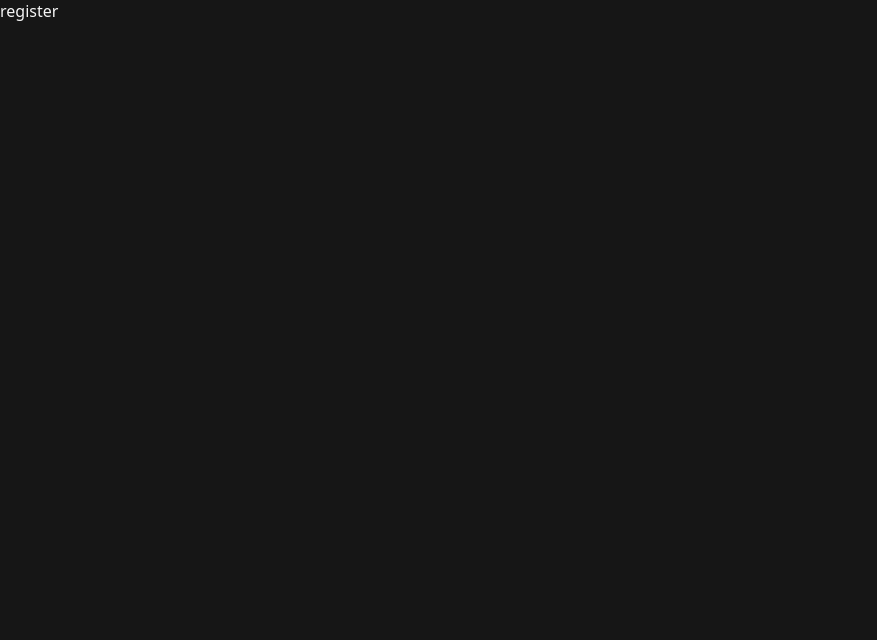
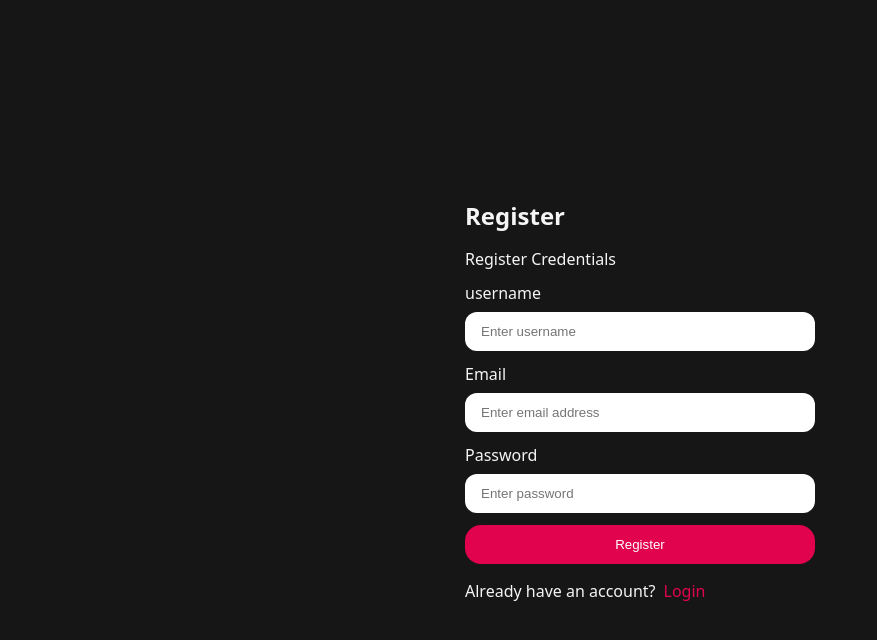
Before and after one commit to abhas-paul/hireon, a React app in the folder frontend/: page /register in a window 1280 px wide. Shown: the top 640 px of the page, without its empty margins (0-877 px from the left). Built offline with nearby package versions, Linux system fonts and the light colour scheme; the HTML template or start-up script is replaced by a standard one.

Commit message:
feat: enhance authentication pages with registration form and navigation links

```diff
--- a/frontend/src/features/auth/auth.form.scss
+++ b/frontend/src/features/auth/auth.form.scss
@@ -34,4 +34,10 @@
             border-radius: 0.75rem;
         }
     }
+
+    a{
+        color: #e1034d;
+        text-decoration: none;
+        padding-left: 8px;
+    }
 }
--- a/frontend/src/features/auth/pages/Login.jsx
+++ b/frontend/src/features/auth/pages/Login.jsx
@@ -1,3 +1,4 @@
+import { Link } from 'react-router';
 import '../auth.form.scss';
 
 function Login() {
@@ -28,6 +29,12 @@
                     <button type="submit" className="button primary-button">Login</button>
 
                 </form>
+
+                <p>Dont have an account?
+                    <Link to={"/register"}>
+                        Register
+                    </Link>
+                </p>
             </section>
         </main>
     );
--- a/frontend/src/features/auth/pages/Register.jsx
+++ b/frontend/src/features/auth/pages/Register.jsx
@@ -1,10 +1,48 @@
-import React from 'react'
+import { useNavigate, Link } from "react-router";
 
 function Register() {
+
+  const navigate = useNavigate();
+
+  const handleSubmit = (e) => {
+    e.preventDefault()
+  }
+
   return (
-    <div>
-      register
-    </div>
+    <main>
+      <section className="form-container">
+        <h1>Register</h1>
+
+        <form onSubmit={handleSubmit}>
+
+          <legend className="sr-only">Register Credentials</legend>
+
+          <div className="input-group">
+            <label htmlFor="username">username</label>
+            <input type="text" id="username" name="username" placeholder="Enter username" required />
+          </div>
+
+          <div className="input-group">
+            <label htmlFor="email">Email</label>
+            <input type="email" id="email" name="email" placeholder="Enter email address" required />
+          </div>
+
+          <div className="input-group">
+            <label htmlFor="password">Password</label>
+            <input type="password" id="password" name="password" placeholder="Enter password" required />
+          </div>
+
+          <button type="submit" className="button primary-button">Register</button>
+
+        </form>
+
+        <p>Already have an account?
+          <Link to={"/login"}>
+            Login
+          </Link>
+        </p>
+      </section>
+    </main>
   )
 }
 
--- a/frontend/src/styles/button.scss
+++ b/frontend/src/styles/button.scss
@@ -4,10 +4,16 @@
     padding-inline: 1.5rem;
     padding-block: 0.75rem;
     border-radius: 1rem;
+
+    transition: all 0.3s ease-in-out;
+
+    &.primary-button {
+        background-color: #e1034d;
+        color: white;
+        cursor: pointer;
+    }
+
+    &:active{
+        transform: scale(0.9);
+    }
 }
-
-.primary-button {
-    background-color: #e1034d;
-    color: white;
-    cursor: pointer;
-}
```
